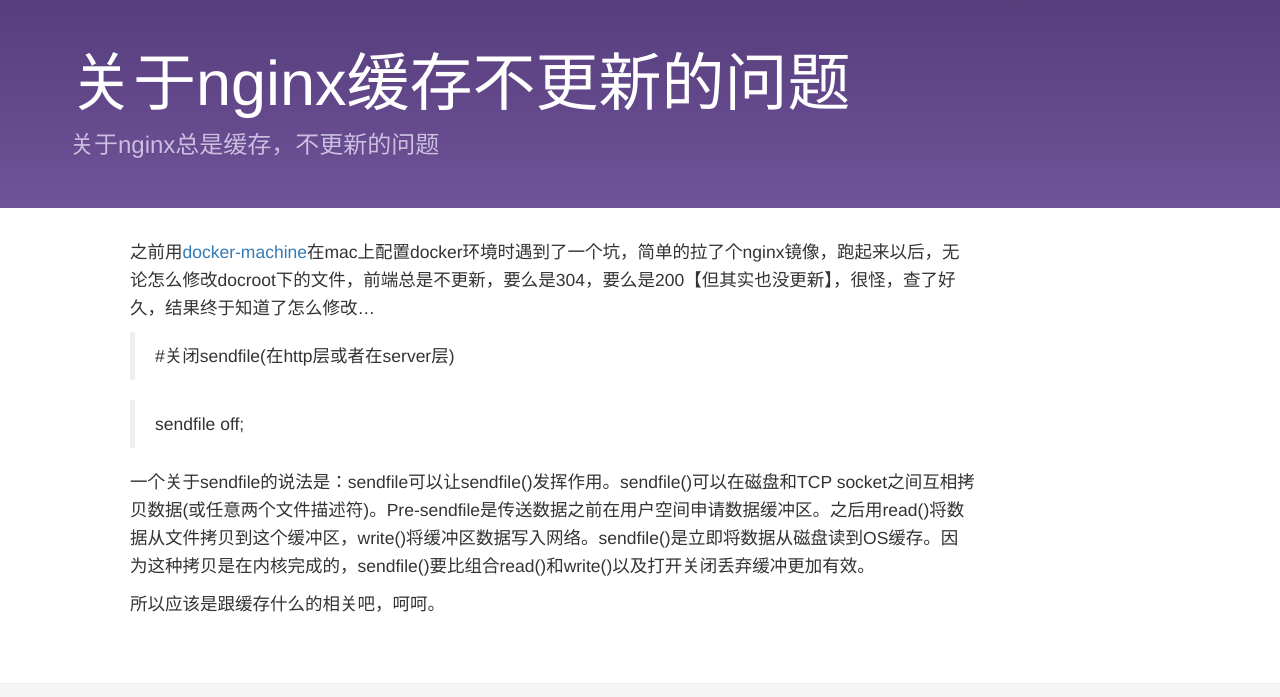
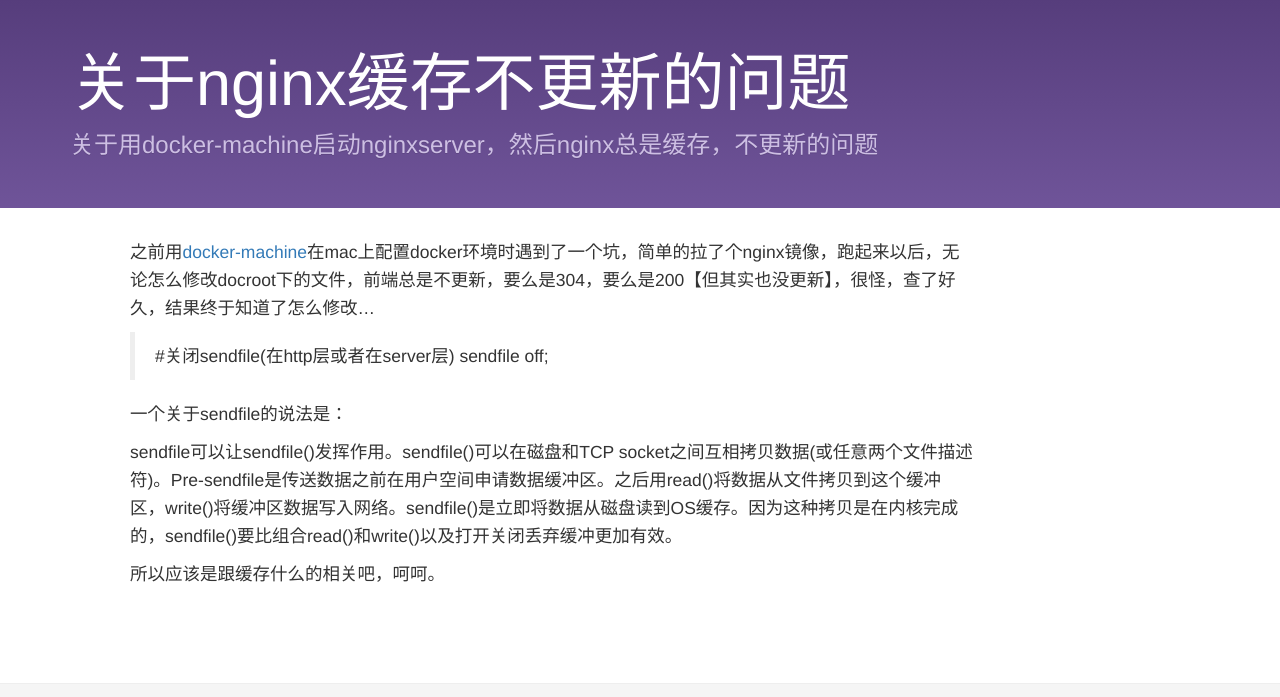
Before and after one commit to qishibo/qishibo.github.io, a Jekyll site: the page built from _posts/2016-06-06-sendfile.md, in a window 1280 px wide. Shown: the part 153-850 px from the top of the page. Built offline with Jekyll 4.4.1, drawn with Linux system fonts in a browser that asks for light colours; nearby versions of some CDN libraries; grey boxes are pictures that could not be loaded.

```diff
--- a/_posts/2016-06-06-sendfile.md
+++ b/_posts/2016-06-06-sendfile.md
@@ -2,16 +2,17 @@
 layout: post
 title: 关于nginx缓存不更新的问题
 comments: 1
-keywords: nginx, 缓存, nginx不更新, sendfile
-description: 关于nginx总是缓存，不更新的问题
+keywords: docker-machine, nginx, 缓存, nginx不更新, sendfile
+description: 关于用docker-machine启动nginxserver，然后nginx总是缓存，不更新的问题
 ---
 
 之前用[docker-machine](https://docs.docker.com/machine/)在mac上配置docker环境时遇到了一个坑，简单的拉了个nginx镜像，跑起来以后，无论怎么修改docroot下的文件，前端总是不更新，要么是304，要么是200【但其实也没更新】，很怪，查了好久，结果终于知道了怎么修改...
 
  > #关闭sendfile(在http层或者在server层)
+	sendfile off;
 
- > sendfile off;
+ 一个关于sendfile的说法是：
 
- 一个关于sendfile的说法是：sendfile可以让sendfile()发挥作用。sendfile()可以在磁盘和TCP socket之间互相拷贝数据(或任意两个文件描述符)。Pre-sendfile是传送数据之前在用户空间申请数据缓冲区。之后用read()将数据从文件拷贝到这个缓冲区，write()将缓冲区数据写入网络。sendfile()是立即将数据从磁盘读到OS缓存。因为这种拷贝是在内核完成的，sendfile()要比组合read()和write()以及打开关闭丢弃缓冲更加有效。
+ sendfile可以让sendfile()发挥作用。sendfile()可以在磁盘和TCP socket之间互相拷贝数据(或任意两个文件描述符)。Pre-sendfile是传送数据之前在用户空间申请数据缓冲区。之后用read()将数据从文件拷贝到这个缓冲区，write()将缓冲区数据写入网络。sendfile()是立即将数据从磁盘读到OS缓存。因为这种拷贝是在内核完成的，sendfile()要比组合read()和write()以及打开关闭丢弃缓冲更加有效。
 
  所以应该是跟缓存什么的相关吧，呵呵。
```
Also changed, not shown: _posts/2016-05-07-blog4.md (deleted, +0 -10 lines), _posts/2016-05-11-blog5.md (deleted, +0 -10 lines), _posts/2016-05-15-blog6.md (deleted, +0 -10 lines), _posts/2016-05-30-github-blog.md (deleted, +0 -9 lines).
